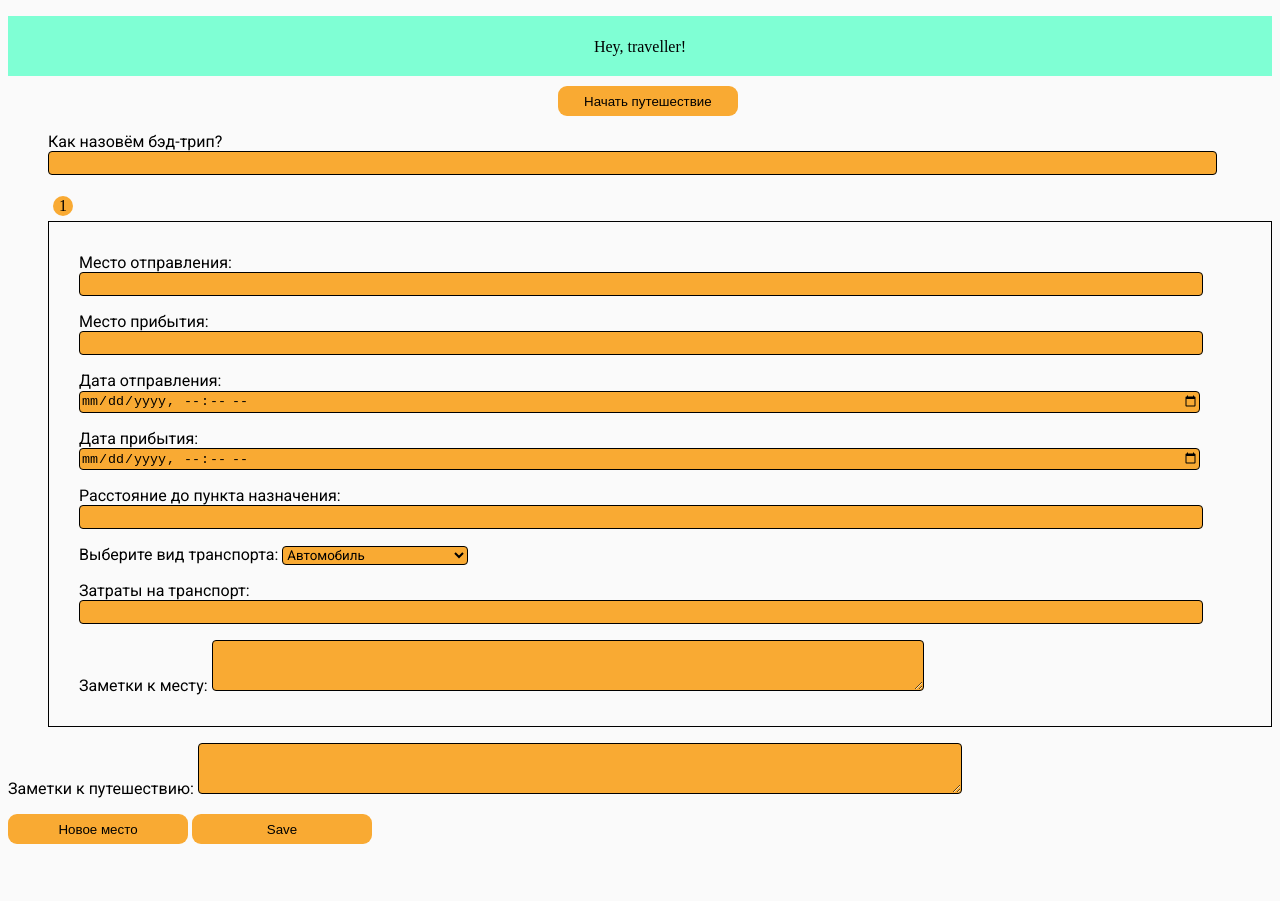
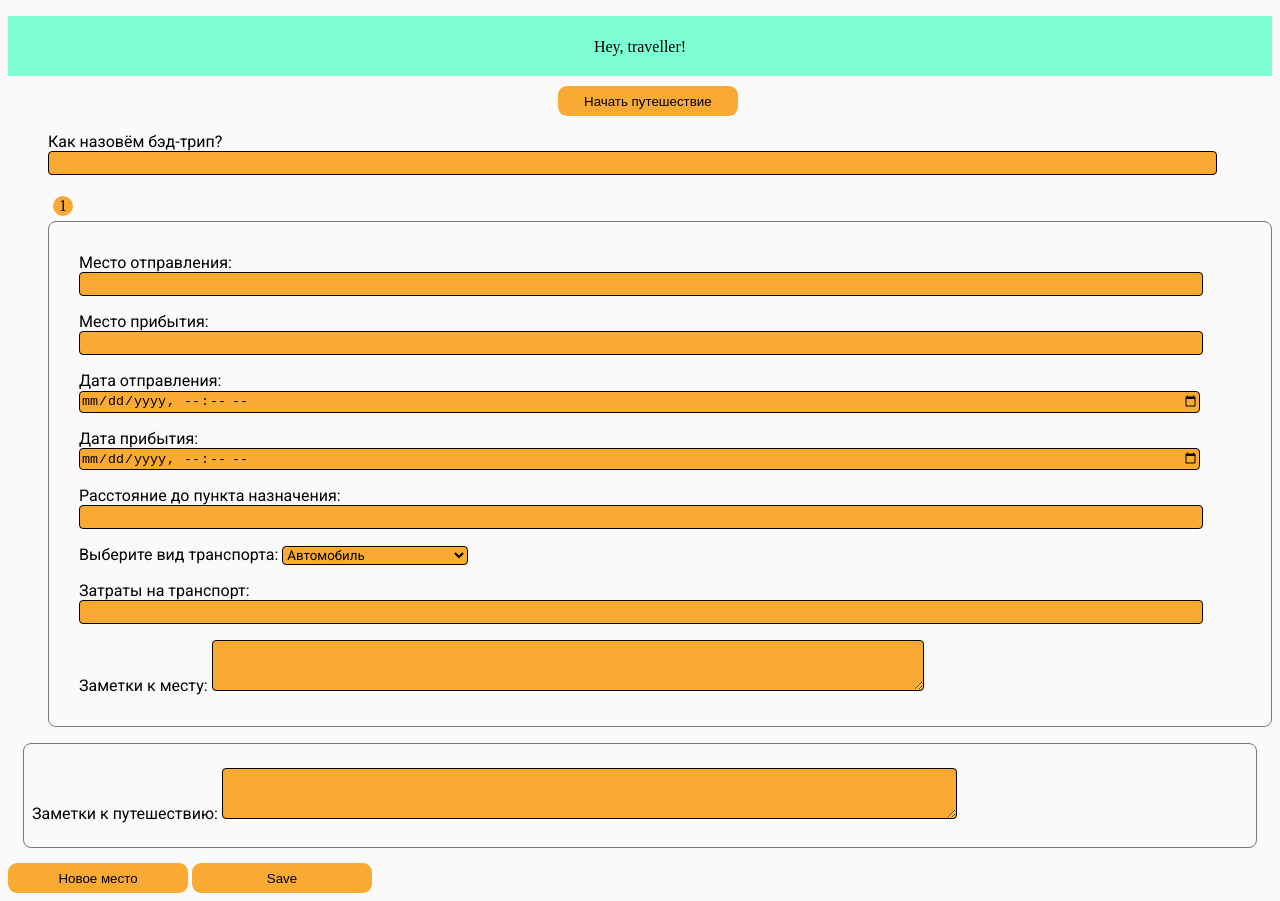
Before and after one commit to lihach54nsk/shift-frontend, a website: page StartPage.html in a window 1280 px wide. Both pictures are taken after a click on the button "Начать путешествие". Before the commit the page ends 852 px from the top, so only its background shows below. Drawn offline with nearby package versions, Linux system fonts and the light colour scheme.

Commit message:
first NIIICE version of style

```diff
--- a/Front.css
+++ b/Front.css
@@ -24,8 +24,9 @@ div.greetings {
 }
 
 div.point {
-    border: 1px solid black;
+    border: 1px solid #777777;
     padding: 15px;
+    border-radius: 8px;
 }
 
 div.in {
@@ -45,6 +46,11 @@ div.note {
 
 div.note_Travel {
     font-family: Roboto;
+    position: relative;
+    border: #777777 1px solid;
+    margin: 15px;
+    padding: 8px;
+    border-radius: 8px;
 }
 
 p.hey {
```
